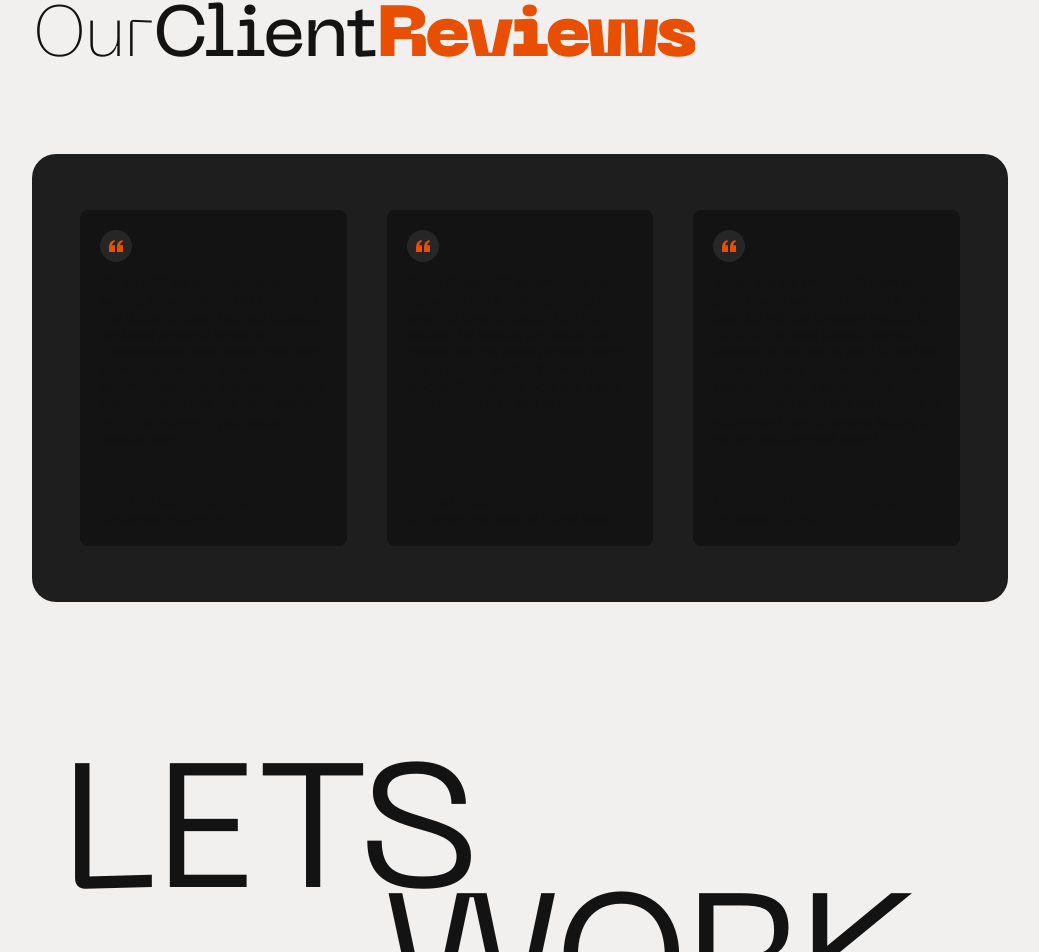
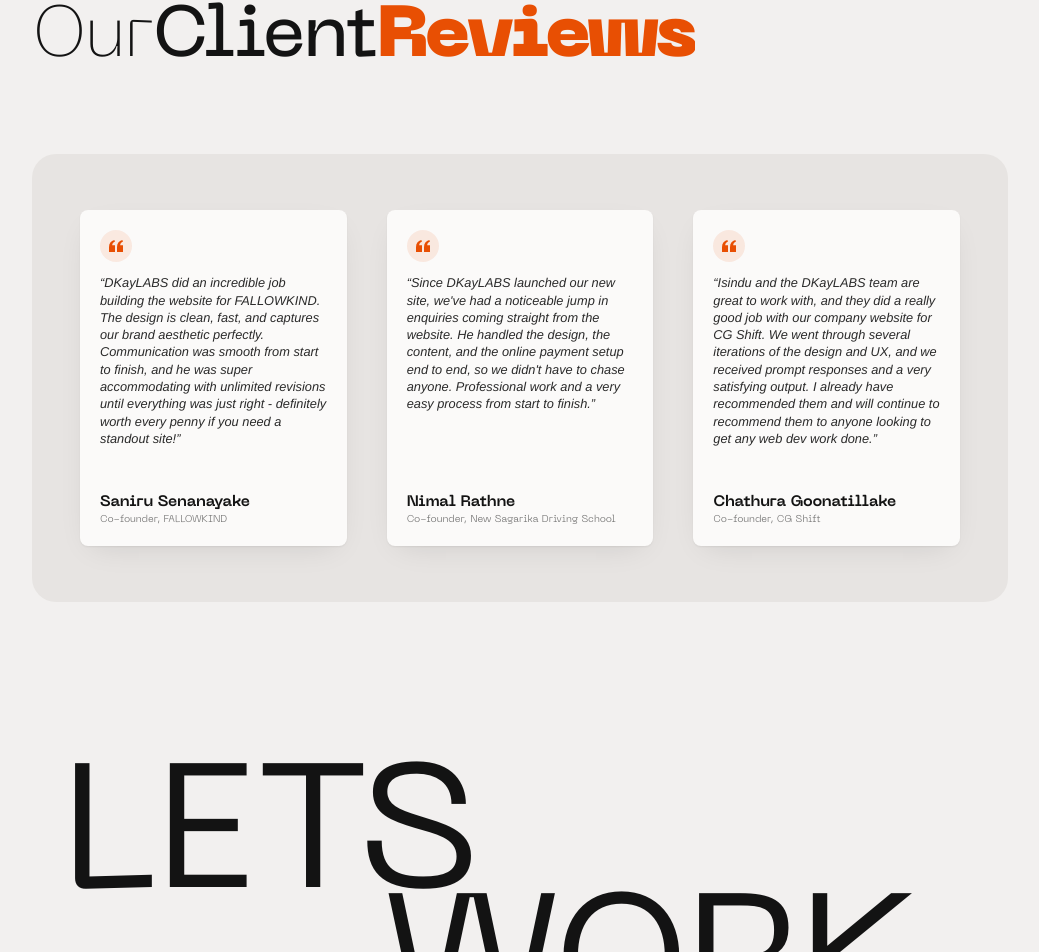
Before and after one commit to IsinduNimandith23/DKayLabs, a Next.js app: page / in a window 1280 px wide. Shown: the part 4140-5092 px from the top of the page, without its empty margins (115-1154 px from the left). Built offline with nearby package versions, Linux system fonts and the light colour scheme; no server answers; a web font is replaced by a local one.

Commit message:
feat: update background colors in Testimonials and ReviewsCarousel for improved aesthetics

```diff
--- a/components/sections/Testimonials.tsx
+++ b/components/sections/Testimonials.tsx
@@ -18,7 +18,7 @@ export default function Testimonials() {
         </h2>
 
         <Reveal delay={0.1}>
-          <div className="overflow-hidden rounded-3xl bg-[#1e1e1e] p-5 sm:p-10 lg:px-12 lg:py-14">
+          <div className="overflow-hidden rounded-3xl bg-sunken dark:bg-[#1e1e1e] p-5 sm:p-10 lg:px-12 lg:py-14">
             <ReviewsCarousel items={TESTIMONIALS} />
           </div>
         </Reveal>
--- a/components/ui/ReviewsCarousel.tsx
+++ b/components/ui/ReviewsCarousel.tsx
@@ -28,7 +28,7 @@ function useVisibleCount() {
 
 function QuoteMark() {
   return (
-    <span className="flex h-8 w-8 items-center justify-center rounded-full bg-[#262626]">
+    <span className="flex h-8 w-8 items-center justify-center rounded-full bg-primary/10 dark:bg-[#262626]">
       <svg width="14" height="12" viewBox="0 0 14 12" fill="currentColor" aria-hidden className="text-primary">
         <path d="M0 12V7.2C0 3.4 1.9.9 5.3 0l.7 1.5C4.2 2.2 3.3 3.5 3.2 5.3H6V12H0Zm8 0V7.2C8 3.4 9.9.9 13.3 0l.7 1.5c-1.8.7-2.7 2-2.8 3.8H14V12H8Z" />
       </svg>
@@ -38,7 +38,7 @@ function QuoteMark() {
 
 function ReviewCard({ t }: { t: Testimonial }) {
   return (
-    <figure className="flex h-full flex-col rounded-lg bg-[#131313] p-5">
+    <figure className="flex h-full flex-col rounded-lg bg-surface p-5 shadow-bevel dark:bg-[#131313] dark:shadow-none">
       <QuoteMark />
       <blockquote className="mt-3 flex-1 font-['Helvetica_Neue',Helvetica,Arial,sans-serif] text-[0.8rem] font-light italic leading-[1.35] text-ink/90">
         &ldquo;{t.quote}&rdquo;
```
